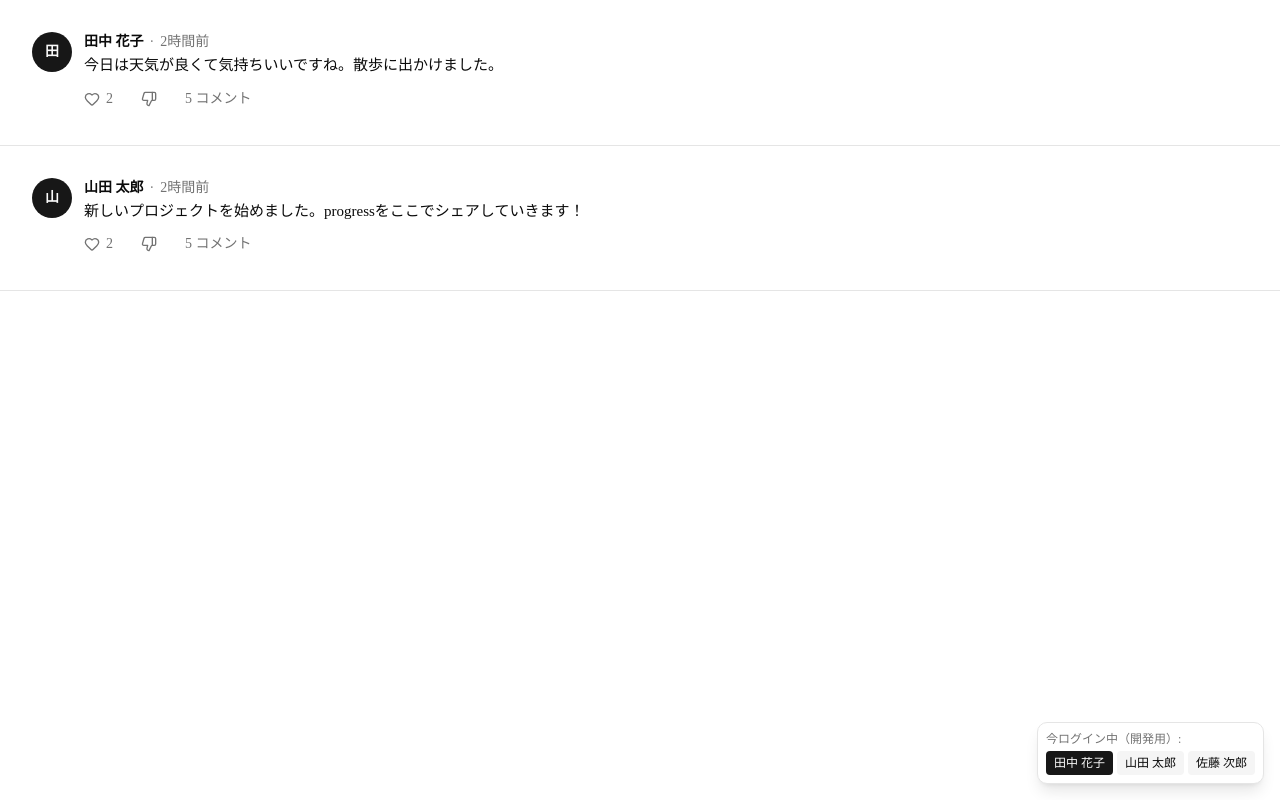
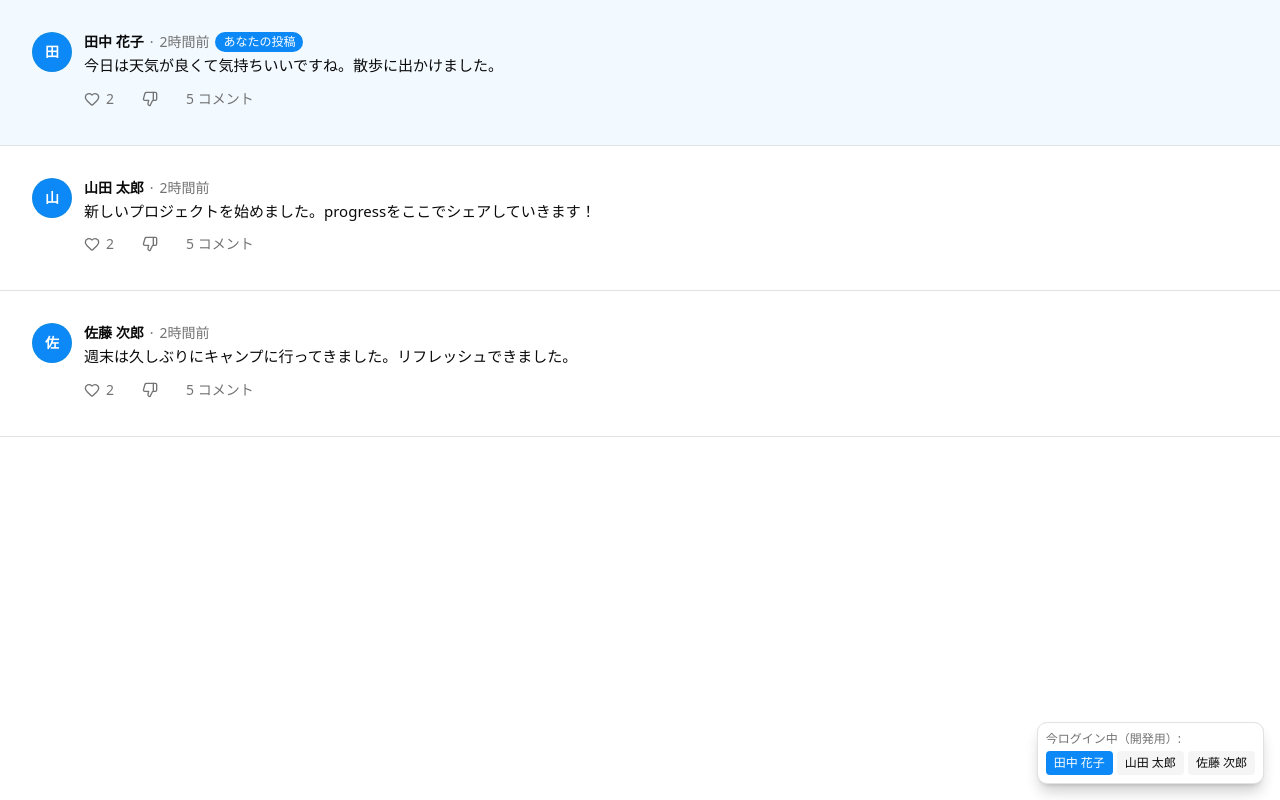
Before and after one commit to kjandy/my-sns-app, a Next.js app: page /learn in a window 1280 px wide. Built offline with nearby package versions, Linux system fonts and the light colour scheme.

Commit message:
ダミーデータで投稿表示

```diff
--- a/app/globals.css
+++ b/app/globals.css
@@ -1,15 +1,39 @@
-@import "tailwindcss";
-@import "tw-animate-css";
-@import "shadcn/tailwind.css";
+@import 'tailwindcss';
+@import 'tw-animate-css';
 
+/* Tailwind CSS v4で「dark:」ユーティリティ（例: dark:bg-primary）の判定条件を
+   自分で定義している。デフォルトのdark:はOSのダークモード設定
+   （prefers-color-scheme）を見るが、ここでは「.darkクラスが付いた要素の
+   子孫であるかどうか」に判定基準を差し替えている。
+   これにより、OS設定に関係なくJS側で<html>等に.darkクラスを
+   付け外しするだけで、手動のダークモード切り替えが実現できる
+   （:root/.darkブロックの値がどちらの見た目に切り替わるかも、この1行が
+   起点になっている。詳細は docs/handson/10-sns-figma.md 1章参照） */
 @custom-variant dark (&:is(.dark *));
 
+/* ============================================
+   注意: FigmaとこのCSSの間に自動連携（API等）は無い。
+   ここにある --primary 等の変数「名前」を、Figmaの「Design Tokens」ページの
+   Color / Radius / Spacing コレクションの変数名とわざと一致させているだけで、
+   「値」自体は手動（またはClaude Code経由でget_variable_defs等を使って）で
+   コピー＆ペーストして反映する（7章参照）。Figmaの色を変えても、ここの値は
+   自動では変わらない。
+
+   なぜ名前だけでも揃えておくと便利かというと、値を転記するときに
+   「Figma側の変数 primary → CSSの --primary」と機械的に対応づけられ、
+   対応表を見ながら考える必要がなくなるため。
+   Figma側で変数名を変えたときは、必ずここの --xxx の名前も揃えて変更すること。
+   対応関係の詳細・図解は docs/handson/10-sns-figma.md の1〜3章を参照。
+   ============================================ */
 @theme inline {
+  /* ここから下は「Figmaの変数名 → :root/.darkの生値 → --color-xxx」という
+     ブリッジ。--color- で始まる変数名にすると、Tailwindがビルド時に自動で
+     bg-xxx / text-xxx / border-xxx といったユーティリティクラスを生成する
+     （Tailwind CSS v4本体の仕様。inlineを付ける理由は10-sns-figma.md 1章参照） */
   --color-background: var(--background);
   --color-foreground: var(--foreground);
-  --font-sans: var(--font-sans);
+  --font-sans: var(--font-geist-sans);
   --font-mono: var(--font-geist-mono);
-  --font-heading: var(--font-sans);
   --color-sidebar-ring: var(--sidebar-ring);
   --color-sidebar-border: var(--sidebar-border);
   --color-sidebar-accent-foreground: var(--sidebar-accent-foreground);
@@ -39,40 +63,59 @@
   --color-popover: var(--popover);
   --color-card-foreground: var(--card-foreground);
   --color-card: var(--card);
-  --radius-sm: calc(var(--radius) * 0.6);
-  --radius-md: calc(var(--radius) * 0.8);
+
+  /* Figmaの Radius コレクション（radius-sm/md/lg/xl/2xl/full）に対応。
+     Figma側は個々の数値（6/8/10/14/18px...）を直接持たせているが、
+     コード側では --radius という基準値からの calc() で導出しているため、
+     基準値を1箇所変えるだけで全部の角丸サイズが連動して変わる
+     （Figmaは「見た目の一覧性」優先、コードは「保守性」優先という違い） */
+  --radius-sm: calc(var(--radius) - 4px);
+  --radius-md: calc(var(--radius) - 2px);
   --radius-lg: var(--radius);
-  --radius-xl: calc(var(--radius) * 1.4);
-  --radius-2xl: calc(var(--radius) * 1.8);
-  --radius-3xl: calc(var(--radius) * 2.2);
-  --radius-4xl: calc(var(--radius) * 2.6);
+  --radius-xl: calc(var(--radius) + 4px);
+  --radius-2xl: calc(var(--radius) + 8px);
+  --radius-3xl: calc(var(--radius) + 12px);
+  --radius-4xl: calc(var(--radius) + 16px);
+
+  /* Figmaの Spacing コレクション（content-width-sm/lg）に対応する
+     セマンティックな幅トークン。値自体は Tailwind標準の max-w-2xl（42rem）
+     / max-w-4xl（56rem）と同じだが、「タイムライン幅」「ヘッダー幅」
+     であることが名前から分かるようにするための別名。
+     既存コンポーネントの max-w-2xl / max-w-4xl はそのまま残しており、
+     このトークンへの置き換えは行っていない（docs/handson/10-sns-figma.md 参照） */
+  --max-width-content-sm: 42rem; /* 672px */
+  --max-width-content-lg: 56rem; /* 896px */
 }
 
+/* Figmaの Color コレクション「Light」モードの値
+   （Design Tokensページ → get_variable_defs / variables2css 等で抽出した値をここに貼る。
+   実際に抽出すると hex/rgb で返ってくることが多いが、Tailwind v4はどちらの
+   表記でも動作するため、必ずしも oklch に変換し直す必要はない） */
 :root {
+  --radius: 0.625rem;
   --background: oklch(1 0 0);
   --foreground: oklch(0.145 0 0);
   --card: oklch(1 0 0);
   --card-foreground: oklch(0.145 0 0);
   --popover: oklch(1 0 0);
   --popover-foreground: oklch(0.145 0 0);
-  --primary: oklch(0.205 0 0);
-  --primary-foreground: oklch(0.985 0 0);
+  --primary: oklch(0.63 0.19 253);
+  --primary-foreground: oklch(1 0 0);
   --secondary: oklch(0.97 0 0);
   --secondary-foreground: oklch(0.205 0 0);
   --muted: oklch(0.97 0 0);
   --muted-foreground: oklch(0.556 0 0);
-  --accent: oklch(0.97 0 0);
-  --accent-foreground: oklch(0.205 0 0);
+  --accent: oklch(0.94 0.03 253);
+  --accent-foreground: oklch(0.63 0.19 253);
   --destructive: oklch(0.577 0.245 27.325);
-  --border: oklch(0.922 0 0);
-  --input: oklch(0.922 0 0);
-  --ring: oklch(0.708 0 0);
-  --chart-1: oklch(0.87 0 0);
-  --chart-2: oklch(0.556 0 0);
-  --chart-3: oklch(0.439 0 0);
-  --chart-4: oklch(0.371 0 0);
-  --chart-5: oklch(0.269 0 0);
-  --radius: 0.625rem;
+  --border: oklch(0.912 0 0);
+  --input: oklch(0.912 0 0);
+  --ring: oklch(0.63 0.19 253 / 50%);
+  --chart-1: oklch(0.646 0.222 41.116);
+  --chart-2: oklch(0.6 0.118 184.704);
+  --chart-3: oklch(0.398 0.07 227.392);
+  --chart-4: oklch(0.828 0.189 84.429);
+  --chart-5: oklch(0.769 0.188 70.08);
   --sidebar: oklch(0.985 0 0);
   --sidebar-foreground: oklch(0.145 0 0);
   --sidebar-primary: oklch(0.205 0 0);
@@ -83,6 +126,9 @@
   --sidebar-ring: oklch(0.708 0 0);
 }
 
+/* Figmaの Color コレクション「Dark」モードの値。
+   :root と変数名は完全に同じで、値だけが違う（Figma側もモードが違うだけで
+   変数名は共通、という構造になっている） */
 .dark {
   --background: oklch(0.145 0 0);
   --foreground: oklch(0.985 0 0);
@@ -90,23 +136,23 @@
   --card-foreground: oklch(0.985 0 0);
   --popover: oklch(0.205 0 0);
   --popover-foreground: oklch(0.985 0 0);
-  --primary: oklch(0.922 0 0);
-  --primary-foreground: oklch(0.205 0 0);
+  --primary: oklch(0.68 0.18 253);
+  --primary-foreground: oklch(1 0 0);
   --secondary: oklch(0.269 0 0);
   --secondary-foreground: oklch(0.985 0 0);
   --muted: oklch(0.269 0 0);
   --muted-foreground: oklch(0.708 0 0);
-  --accent: oklch(0.269 0 0);
-  --accent-foreground: oklch(0.985 0 0);
+  --accent: oklch(0.28 0.06 253);
+  --accent-foreground: oklch(0.85 0.1 253);
   --destructive: oklch(0.704 0.191 22.216);
   --border: oklch(1 0 0 / 10%);
   --input: oklch(1 0 0 / 15%);
-  --ring: oklch(0.556 0 0);
-  --chart-1: oklch(0.87 0 0);
-  --chart-2: oklch(0.556 0 0);
-  --chart-3: oklch(0.439 0 0);
-  --chart-4: oklch(0.371 0 0);
-  --chart-5: oklch(0.269 0 0);
+  --ring: oklch(0.68 0.18 253 / 50%);
+  --chart-1: oklch(0.488 0.243 264.376);
+  --chart-2: oklch(0.696 0.17 162.48);
+  --chart-3: oklch(0.769 0.188 70.08);
+  --chart-4: oklch(0.627 0.265 303.9);
+  --chart-5: oklch(0.645 0.246 16.439);
   --sidebar: oklch(0.205 0 0);
   --sidebar-foreground: oklch(0.985 0 0);
   --sidebar-primary: oklch(0.488 0.243 264.376);
@@ -124,7 +170,4 @@
   body {
     @apply bg-background text-foreground;
   }
-  html {
-    @apply font-sans;
-  }
 }
--- a/app/layout.js
+++ b/app/layout.js
@@ -1,28 +1,12 @@
-import { Geist, Geist_Mono } from "next/font/google";
-import "./globals.css";
-
-const geistSans = Geist({
-  variable: "--font-geist-sans",
-  subsets: ["latin"],
-});
-
-const geistMono = Geist_Mono({
-  variable: "--font-geist-mono",
-  subsets: ["latin"],
-});
-
-export const metadata = {
-  title: "Create Next App",
-  description: "Generated by create next app",
-};
+import { ClientLayout } from '@/components/ClientLayout';
+import './globals.css';
 
 export default function RootLayout({ children }) {
   return (
-    <html
-      lang="en"
-      className={`${geistSans.variable} ${geistMono.variable} h-full antialiased`}
-    >
-      <body className="min-h-full flex flex-col">{children}</body>
+    <html>
+      <body>
+        <ClientLayout>{children}</ClientLayout>
+      </body>
     </html>
   );
 }
--- a/app/learn/page.jsx
+++ b/app/learn/page.jsx
@@ -1,16 +1,18 @@
 'use client';
-import { DevUserSwitcher } from '@/components/learn/DevUserSwitcher';
-import { PostRow } from '@/components/learn/PostRow';
+import { DevUserSwitcher } from '@/components/DevUserSwitcher';
+import { PostRow } from '@/components/PostRow';
 import { dummyPosts } from '@/lib/learn/dummyData';
+import { useMockAuthStore } from '@/stores/mockAuthStore';
 import { useState } from 'react';
 
 export default function LearnPage() {
   const [posts, setPosts] = useState(dummyPosts);
+  const { user } = useMockAuthStore();
   return (
     <>
       <div>
         {posts.map((post) => (
-          <PostRow post={post} key={post.id} />
+          <PostRow post={post} currentUserId={user.uid} key={post.id} />
         ))}
       </div>
       {/* ユーザー切り替え（今ログインしている人を表す） */}
--- a/app/page.js
+++ b/app/page.js
@@ -1,77 +1,19 @@
 'use client';
+import { PostRow } from '@/components/PostRow';
+import { dummyPosts } from '@/lib/learn/dummyData';
+import { useMockAuthStore } from '@/stores/mockAuthStore';
+import { useState } from 'react';
 
-import useCounterStore from '@/stores/counterStore';
-import Image from 'next/image';
-
-export default function Home() {
-  const count = useCounterStore((state) => state.count);
+export default function LearnPage() {
+  const [posts, setPosts] = useState(dummyPosts);
+  const { user } = useMockAuthStore();
   return (
-    <div className="flex flex-col flex-1 items-center justify-center bg-zinc-50 font-sans dark:bg-black">
-      <main className="flex flex-1 w-full max-w-3xl flex-col items-center justify-between py-32 px-16 bg-white dark:bg-black sm:items-start">
-        <Image
-          className="dark:invert"
-          src="/next.svg"
-          alt="Next.js logo"
-          width={100}
-          height={20}
-          priority
-        />
-        <div className="rounded-xl border bg-card p-8 text-center">
-          <p className="text-sm text-muted-foreground">
-            現在のカウント（CounterDisplay.jsx）
-          </p>
-          <p className="text-6xl font-bold tabular-nums text-primary">
-            {count}
-          </p>
-        </div>
-        <div className="flex flex-col items-center gap-6 text-center sm:items-start sm:text-left">
-          <h1 className="max-w-xs text-3xl font-semibold leading-10 tracking-tight text-black dark:text-zinc-50">
-            To get started, edit the page.js file.
-          </h1>
-          <p className="max-w-md text-lg leading-8 text-zinc-600 dark:text-zinc-400">
-            Looking for a starting point or more instructions? Head over to{' '}
-            <a
-              href="https://vercel.com/templates?framework=next.js&utm_source=create-next-app&utm_medium=appdir-template-tw&utm_campaign=create-next-app"
-              className="font-medium text-zinc-950 dark:text-zinc-50"
-            >
-              Templates
-            </a>{' '}
-            or the{' '}
-            <a
-              href="https://nextjs.org/learn?utm_source=create-next-app&utm_medium=appdir-template-tw&utm_campaign=create-next-app"
-              className="font-medium text-zinc-950 dark:text-zinc-50"
-            >
-              Learning
-            </a>{' '}
-            center.
-          </p>
-        </div>
-        <div className="flex flex-col gap-4 text-base font-medium sm:flex-row">
-          <a
-            className="flex h-12 w-full items-center justify-center gap-2 rounded-full bg-foreground px-5 text-background transition-colors hover:bg-[#383838] dark:hover:bg-[#ccc] md:w-[158px]"
-            href="https://vercel.com/new?utm_source=create-next-app&utm_medium=appdir-template-tw&utm_campaign=create-next-app"
-            target="_blank"
-            rel="noopener noreferrer"
-          >
-            <Image
-              className="dark:invert"
-              src="/vercel.svg"
-              alt="Vercel logomark"
-              width={16}
-              height={16}
-            />
-            Deploy Now
-          </a>
-          <a
-            className="flex h-12 w-full items-center justify-center rounded-full border border-solid border-black/[.08] px-5 transition-colors hover:border-transparent hover:bg-black/[.04] dark:border-white/[.145] dark:hover:bg-[#1a1a1a] md:w-[158px]"
-            href="https://nextjs.org/docs?utm_source=create-next-app&utm_medium=appdir-template-tw&utm_campaign=create-next-app"
-            target="_blank"
-            rel="noopener noreferrer"
-          >
-            Documentation
-          </a>
-        </div>
-      </main>
-    </div>
+    <main className="mx-auto min-h-screen max-w-2xl border-x">
+      <div>
+        {posts.map((post) => (
+          <PostRow post={post} currentUserId={user.uid} key={post.id} />
+        ))}
+      </div>
+    </main>
   );
 }
--- /dev/null
+++ b/components/ClientLayout.jsx
@@ -0,0 +1,11 @@
+import React from 'react';
+import { DevUserSwitcher } from './DevUserSwitcher';
+
+export const ClientLayout = ({ children }) => {
+  return (
+    <>
+      {children}
+      <DevUserSwitcher />
+    </>
+  );
+};
--- /dev/null
+++ b/components/PostDetailClient.jsx
@@ -0,0 +1,12 @@
+import { dummyPosts } from '@/lib/learn/dummyData';
+import { useState } from 'react';
+
+export const PostDetailClient = ({ postId }) => {
+  const [posts, setPosts] = useState(dummyPosts);
+  const post = posts.find((p) => p.id === postId);
+  return (
+    <>
+      <h1>投稿詳細ページ</h1>
+    </>
+  );
+};
--- a/components/learn/PostRow.jsx
+++ b/components/PostRow.jsx
@@ -1,10 +1,14 @@
-import { Avatar, AvatarFallback, AvatarImage } from '../ui/avatar';
+import { Avatar, AvatarFallback, AvatarImage } from './ui/avatar';
 
 const getInitials = (name) => (name ? name.charAt(0).toUpperCase() : '?');
 
-export const PostRow = ({ post }) => {
+export const PostRow = ({ post, currentUserId }) => {
+  const isOwnPost = post.userId === currentUserId;
+
   return (
-    <article className="flex gap-3 border-b p-4 transition-colors hover:bg-muted/40 md:p-8 cursor-pointer">
+    <article
+      className={`flex gap-3 border-b p-4 transition-colors hover:bg-muted/40 md:p-8 cursor-pointer ${isOwnPost ? 'bg-primary/5' : ''}`}
+    >
       <Avatar className="size-10 shrink-0">
         {post.userPhotoURL ? (
           <AvatarImage src={post.userPhotoURL} alt={post.userName} />
@@ -18,6 +22,11 @@ export const PostRow = ({ post }) => {
           <span className="truncate font-bold">{post.userName}</span>
           <span className="text-muted-foreground">·</span>
           <span className="text-muted-foreground">2時間前</span>
+          {isOwnPost && (
+            <span className="rounded-full bg-primary px-2 py-0.5 text-xs text-primary-foreground">
+              あなたの投稿
+            </span>
+          )}
         </div>
         <p className="mt-0.5 whitespace-pre-wrap wrap-break-word text-[15px]">
           {post.content}
--- a/lib/learn/dummyData.js
+++ b/lib/learn/dummyData.js
@@ -32,4 +32,16 @@ export const dummyPosts = [
     badBy: ['u3'],
     commentCount: 2,
   },
+  {
+    id: '3',
+    userId: 'u3',
+    userName: '佐藤 次郎',
+    userEmail: 'jiro@example.com',
+    userPhotoURL: '',
+    content: '週末は久しぶりにキャンプに行ってきました。リフレッシュできました。',
+    createdAt: new Date(Date.now() - 1000 * 60 * 60 * 6), // 6時間前
+    likedBy: ['u1'],
+    badBy: [],
+    commentCount: 1,
+  },
 ];
```
Also changed, not shown: app/post/[postId]/page.jsx (added, +12 -0 lines), components/DevUserSwitcher.jsx (renamed from components/learn/DevUserSwitcher.jsx).
